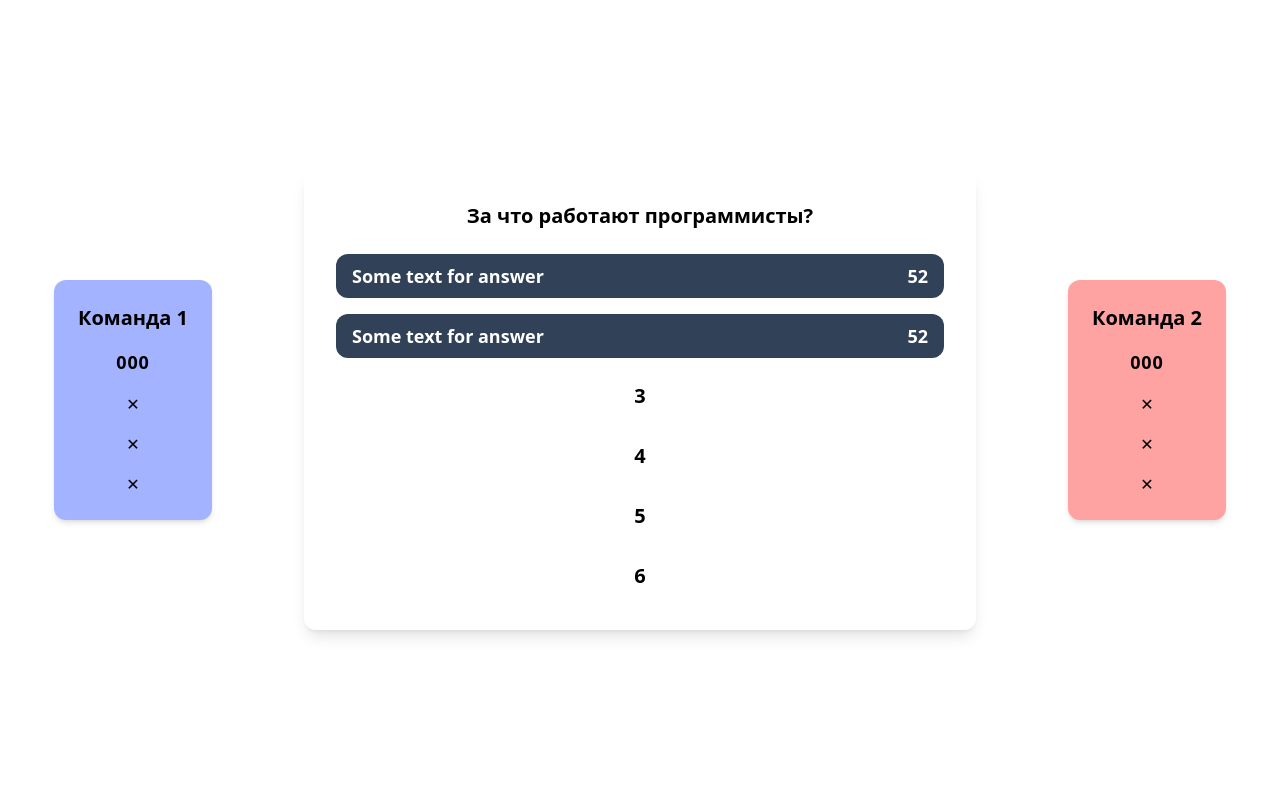
After one commit to VND0/hundred-to-one, a Flask app: page /games/game-play/1 in a window 1280 px wide. The commit adds this page. Run offline with Flask 3, Linux system fonts and the light colour scheme; a user stored in the database is signed in; tables that the repository leaves empty hold one stand-in row (values such as "Sample post"); some libraries are stand-ins or nearby versions.

Commit message:
Add raw page for game playing

```diff
--- a/games_bp.py
+++ b/games_bp.py
@@ -84,3 +84,12 @@ def excel_import():
             error = response
 
     return render_template("excel_import.html", title="Импорт игры", error=error)
+
+
+@bp.route("/game-play/<game_id>")
+@login_required
+def game_play(game_id: str):
+    game = db.session.query(Game).filter(Game.id == game_id).one_or_none()
+    if not game:
+        return redirect("/games")
+    return render_template("game_play.html", title=game.game)
--- a/main.py
+++ b/main.py
@@ -6,11 +6,14 @@ from flask_jwt_extended import JWTManager
 from flask_login import LoginManager, logout_user, login_required, current_user
 from flask_restful import Api
 
+import tools
+
 import games_bp
 import polls_system_bp
-import tools
+
 from database.database import db
 from database.db_models import User
+
 from resources.answers_resource import AnswersListResource, AnswersResource
 from resources.games_resource import GamesResource
 from resources.poll_questions_resource import PollQuestionResource
--- /dev/null
+++ b/templates/game_play.html
@@ -0,0 +1,50 @@
+<!doctype html>
+<html lang="ru" data-theme="retro">
+<head>
+    <meta charset="UTF-8">
+    <meta name="viewport" content="width=device-width, initial-scale=1.0">
+    <link rel="icon" href="{{ url_for('static', filename='images/icon.png') }}">
+    <link href="https://cdn.jsdelivr.net/npm/daisyui@5" rel="stylesheet" type="text/css"/>
+    <link href="https://cdn.jsdelivr.net/npm/daisyui@5/themes.css" rel="stylesheet" type="text/css"/>
+    <script src="https://cdn.jsdelivr.net/npm/@tailwindcss/browser@4"></script>
+    <title>{{ title }}</title>
+</head>
+<body class="min-h-screen bg-base-200" data-user-id="{{ current_user.id if current_user.is_authenticated else '' }}">
+    <main class="flex justify-around items-center gap-x-4 max-w-7xl min-h-screen mx-auto px-4">
+        <div class="flex flex-col items-center bg-indigo-300 rounded-xl shadow-md gap-y-4 p-6">
+            <h2 class="font-bold text-xl">Команда 1</h2>
+            <span class="font-semibold text-lg tracking-wider">000</span>
+            {% for _ in range(3) %}
+                <button class="btn btn-xs btn-square btn-error delete-btn">✕</button>
+            {% endfor %}
+        </div>
+
+        <div class="flex-1 max-w-2xl">
+            <div class="max-w-full bg-base-300 rounded-xl shadow-lg space-y-6 p-8">
+                <h2 class="font-bold text-xl text-center">За что работают программисты?</h2>
+                <ul class="space-y-4">
+                    {% for _ in range(2) %}
+                        <li class="flex justify-between max-w-full bg-slate-700 text-lg text-white rounded-xl py-2 px-4">
+                            <span class="font-semibold">Some text for answer</span>
+                            <span class="font-bold">52</span>
+                        </li>
+                    {% endfor %}
+                    {% for _ in range(4) %}
+                        <li class="max-w-full bg-base-200 font-bold text-xl text-center rounded-xl py-2 px-4">
+                            {{ loop.index + 2 }}
+                        </li>
+                    {% endfor %}
+                </ul>
+            </div>
+        </div>
+
+        <div class="flex flex-col items-center bg-red-300 rounded-xl shadow-md gap-y-4 p-6">
+            <h2 class="font-bold text-xl">Команда 2</h2>
+            <span class="font-semibold text-lg tracking-wider">000</span>
+            {% for _ in range(3) %}
+                <button class="btn btn-xs btn-square btn-error delete-btn">✕</button>
+            {% endfor %}
+        </div>
+    </main>
+</body>
+</html>
--- a/templates/games.html
+++ b/templates/games.html
@@ -55,10 +55,12 @@
                     </div>
 
                     <div class="flex justify-around">
-                        <a class="btn btn-soft btn-info flex-1 max-w-1/3 max-sm:max-w-2/5" href="#">
+                        <a class="btn btn-soft btn-info flex-1 max-w-1/3 max-sm:max-w-2/5"
+                           href="/games/game-play/{{ game.id }}">
                             Начать игру
                         </a>
-                        <a class="btn btn-soft btn-accent flex-1 max-w-1/3 max-sm:max-w-2/5" href="/games/game-info/{{ game.id }}">
+                        <a class="btn btn-soft btn-accent flex-1 max-w-1/3 max-sm:max-w-2/5"
+                           href="/games/game-info/{{ game.id }}">
                             Для ведущего
                         </a>
                     </div>
```
